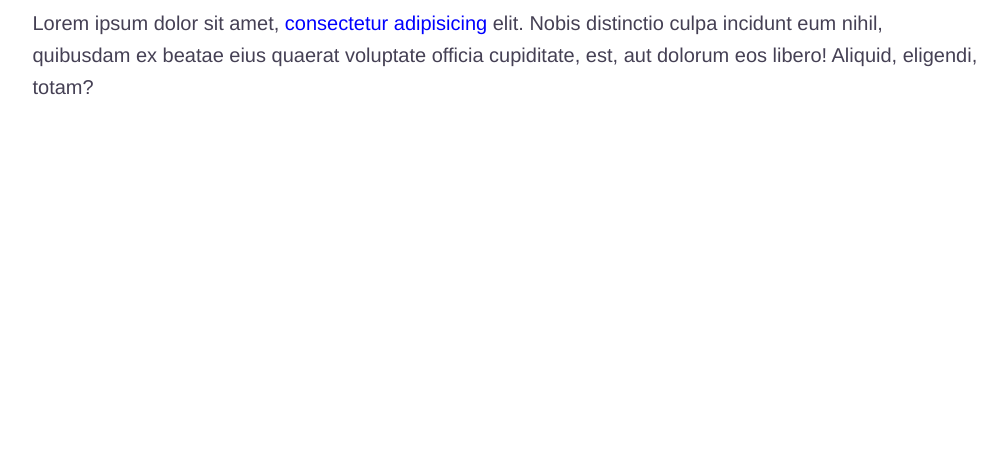
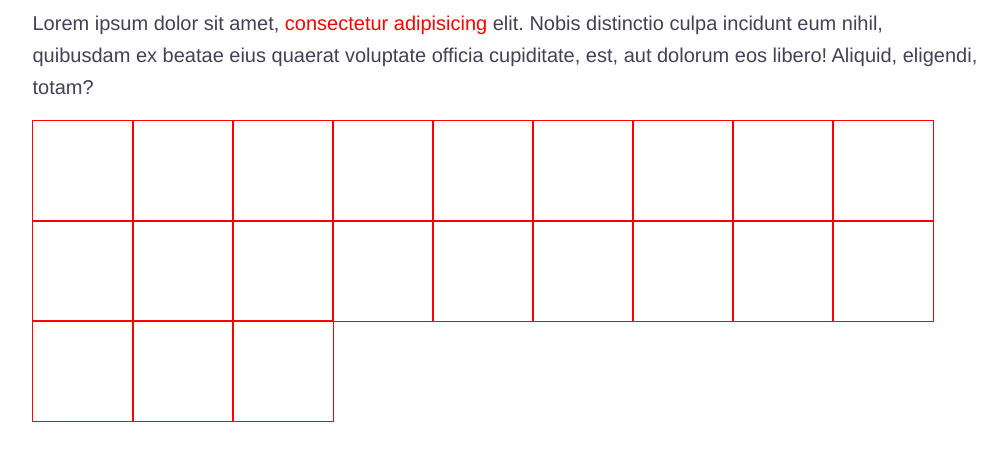
Before and after one commit to williansmartins/jogo-marmota, a website: page index.html in a window 1280 px wide. Shown: the part 78-538 px from the top of the page, without its empty margins (135-1142 px from the left). Drawn offline with nearby package versions, Linux system fonts and the light colour scheme.

Commit message:
comite atomico - gacp

```diff
--- a/assets/less/style.less
+++ b/assets/less/style.less
@@ -6,5 +6,14 @@
 
 
 a {
-    color: blue;
+    color: red;
 }
+
+.tabuleiro{
+	.casinha{
+		outline: solid 1px red;
+		width: 100px;
+		height: 100px;
+		float: left;
+	}
+}
--- a/index.html
+++ b/index.html
@@ -97,6 +97,29 @@
             <div class="col-md-10 col-md-offset-1">
                 <h1>Less is more! 4</h1>
                 <p>Lorem ipsum dolor sit amet, <a href="#">consectetur adipisicing</a> elit. Nobis distinctio culpa incidunt eum nihil, quibusdam ex beatae eius quaerat voluptate officia cupiditate, est, aut dolorum eos libero! Aliquid, eligendi, totam?</p>
+                <div class="tabuleiro">
+                	<div class="casinha"></div>
+                	<div class="casinha"></div>
+                	<div class="casinha"></div>
+                	<div class="casinha"></div>
+                	<div class="casinha"></div>
+                	<div class="casinha"></div>
+                	<div class="casinha"></div>
+                	<div class="casinha"></div>
+                	<div class="casinha"></div>
+                	<div class="casinha"></div>
+                	<div class="casinha"></div>
+                	<div class="casinha"></div>
+                	<div class="casinha"></div>
+                	<div class="casinha"></div>
+                	<div class="casinha"></div>
+                	<div class="casinha"></div>
+                	<div class="casinha"></div>
+                	<div class="casinha"></div>
+                	<div class="casinha"></div>
+                	<div class="casinha"></div>
+                	<div class="casinha"></div>
+                </div>
             </div>
         </div>
     </div>
```
Also changed, not shown: build/style.css.
